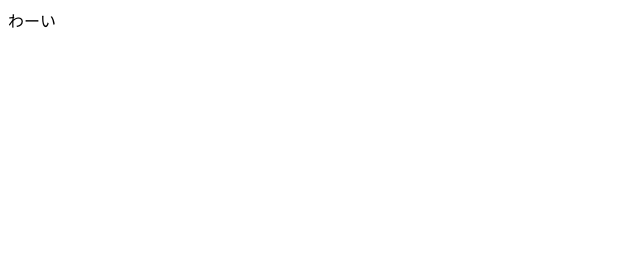
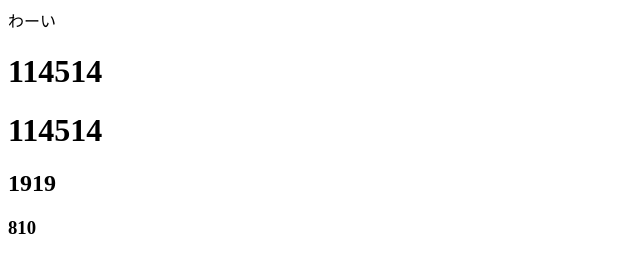
Before and after one commit to tsuyosshi/tsuyosshi.github.io, a plain HTML site: page index.html in a window 1280 px wide. Shown: the whole page, without its empty margins (0-640 px from the left). Drawn offline with Linux system fonts and the light colour scheme.

Commit message:
少し編集

```diff
--- a/index.html
+++ b/index.html
@@ -6,5 +6,9 @@
 </head>
 <body>
 わーい
+<h1>114514</h1>
+<h1>114514</h1>
+<h2>1919</h2>
+<h3>810</h3>
 </body>
 </html>
```
